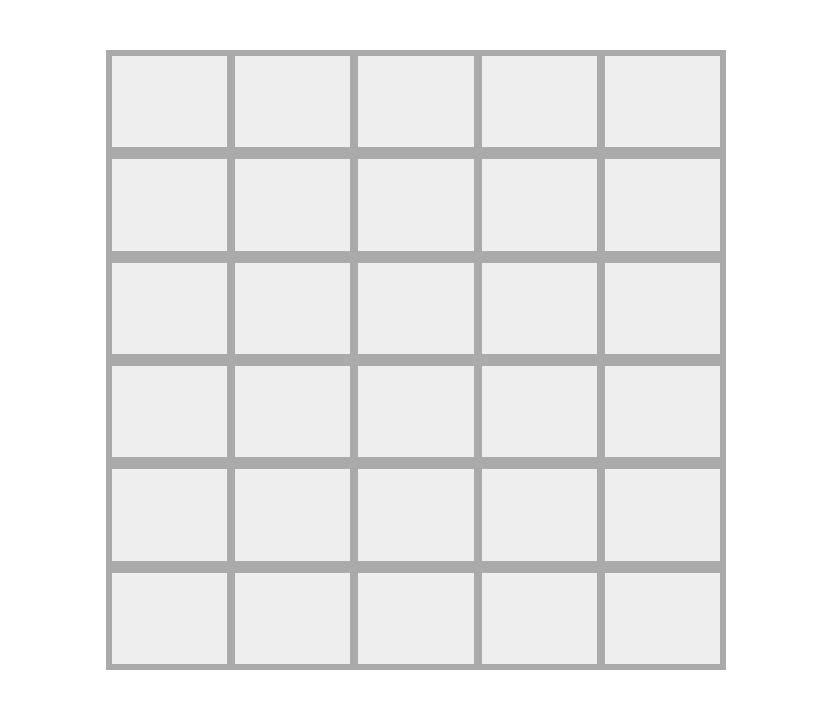
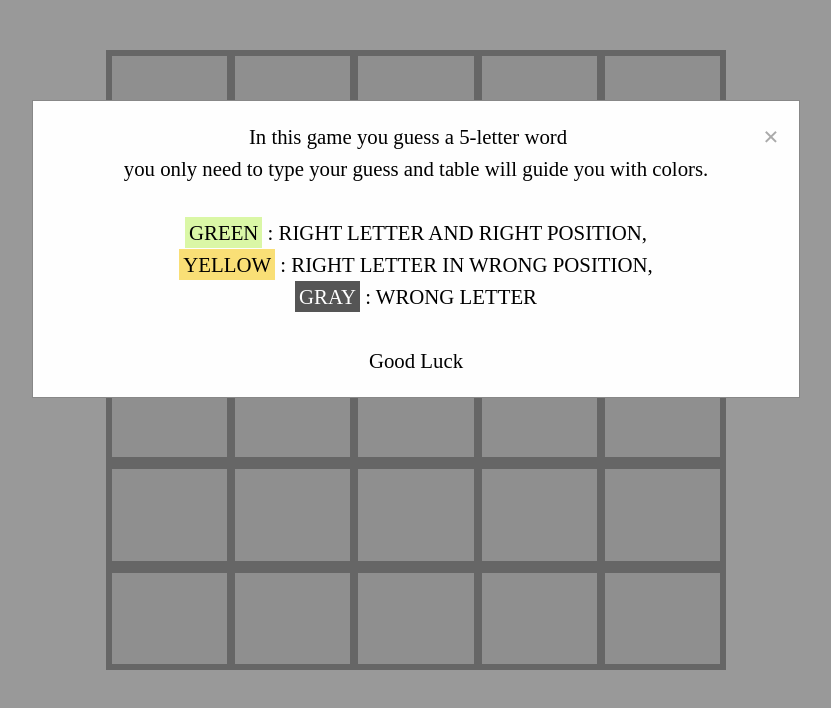
Before and after one commit to EhsanS2/Mini_Wordle, a plain HTML site: page index.html in a window 1280 px wide. Shown: the whole page, without its empty margins (224-1055 px from the left). Drawn offline with Linux system fonts and the light colour scheme.

Commit message:
Update index.html

```diff
--- a/index.html
+++ b/index.html
@@ -10,6 +10,25 @@
         <title>Mini Wordle :) - Made With ♥</title>
     </head>
     <body>
+        <div id="guide" class="modal">
+            <div class="modal-content">
+                <span class="close" onclick="closeModal()">&times;</span>
+                <p>
+                    In this game you guess a 5-letter word<br />
+                    you only need to type your guess and table will guide you
+                    with colors.<br /><br />
+                    <span class="perfect" style="padding: 4px">GREEN</span>
+                    : RIGHT LETTER AND RIGHT POSITION,<br />
+                    <span class="good" style="padding: 4px">YELLOW</span> :
+                    RIGHT LETTER IN WRONG POSITION,<br />
+                    <span class="wrong" style="color: #fff; padding: 4px"
+                        >GRAY</span
+                    >
+                    : WRONG LETTER<br /><br />
+                    Good Luck
+                </p>
+            </div>
+        </div>
         <div class="main_container">
             <div class="table">
                 <div class="row" id="r1">
```
